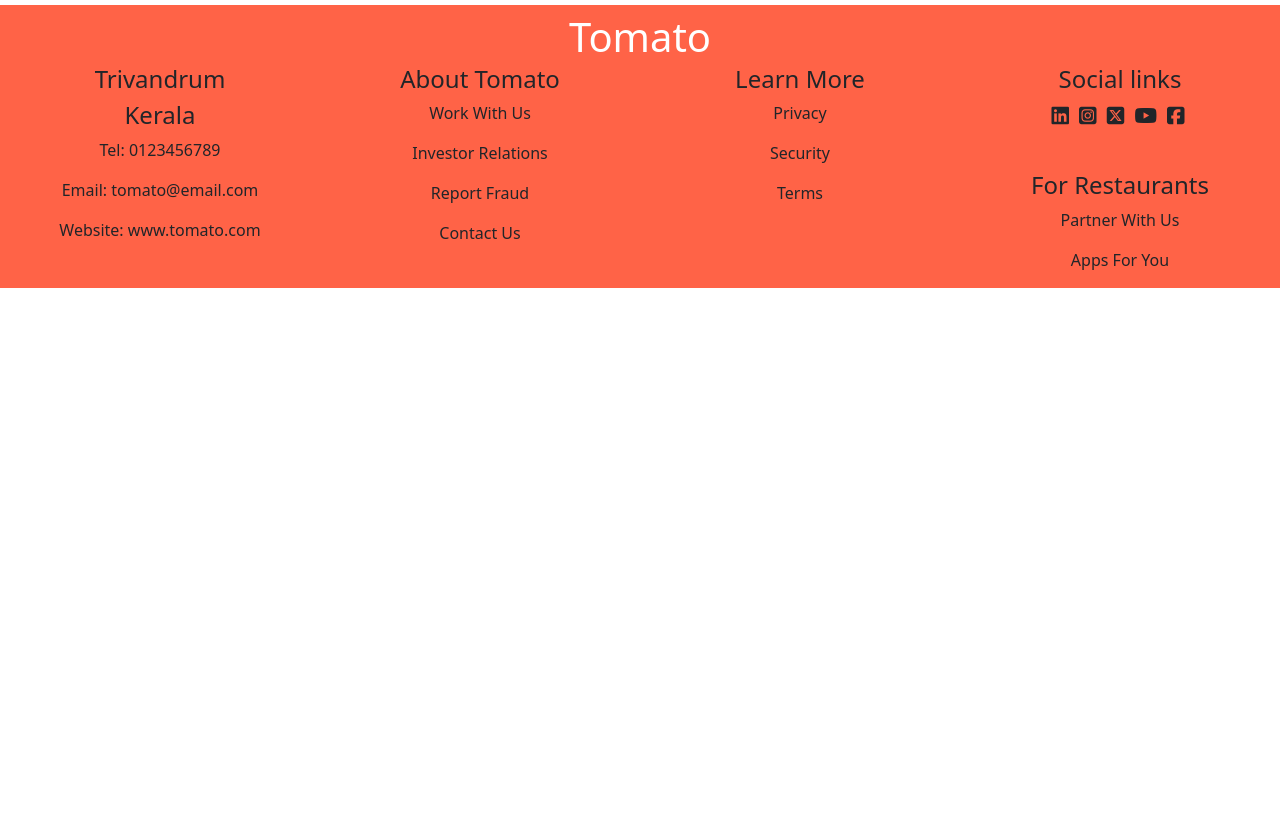
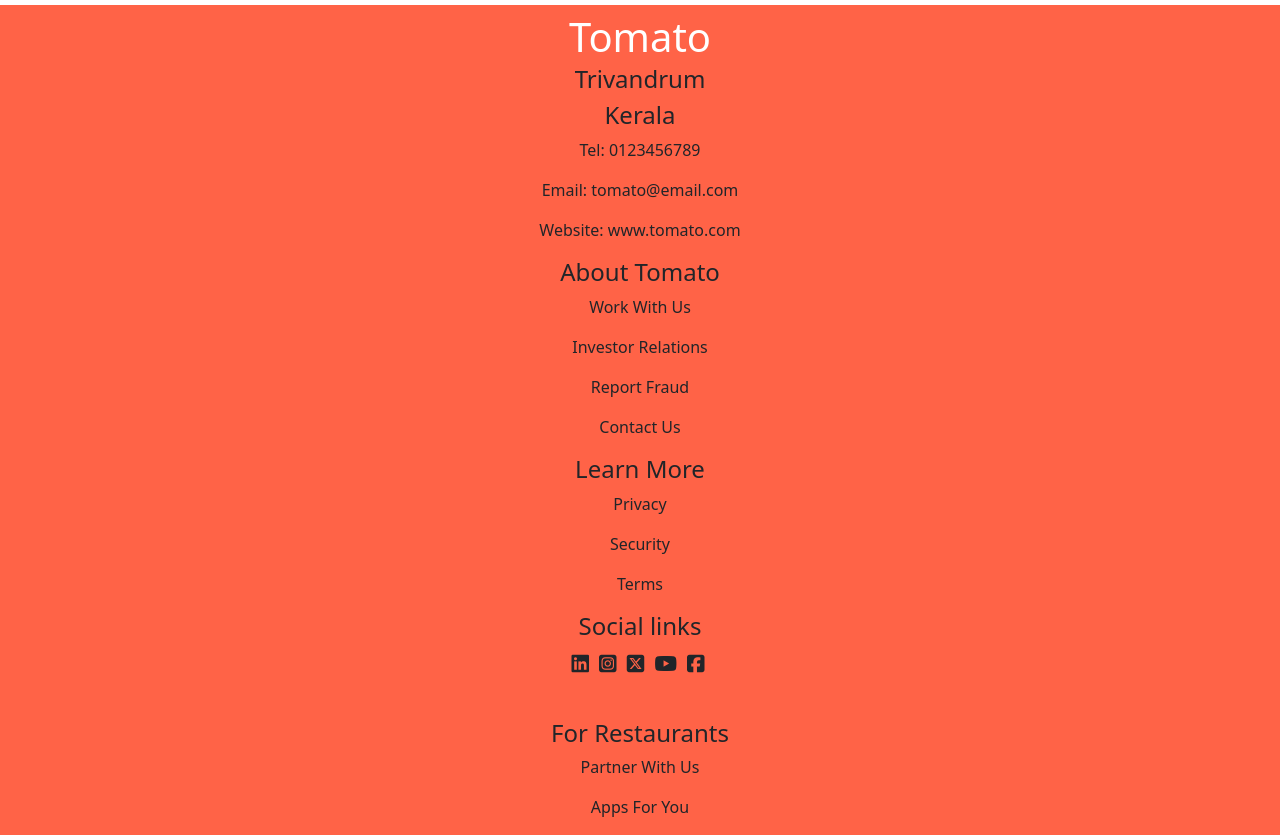
Before and after one commit to ashok4822/RestaurantTomato, a plain HTML site: page index.html in a window 1280 px wide. Shown: the part 2044-2879 px from the top of the page. Before the commit the page ends 2332 px from the top, so only its background shows below. Drawn offline with nearby package versions, Linux system fonts and the light colour scheme.

Commit message:
Update index.html

```diff
--- a/index.html
+++ b/index.html
@@ -237,14 +237,15 @@
       <div class="container-fluid text-center " id="footer">
         <div class="row ">
           <h1 class="text-center footer-tomato mt-2 mb-1">Tomato</h1>
-            <div class="col-3 ">
+          <div class="footer-cont">
+            <div class="address">
                 <h4>Trivandrum</h4>
                 <h4>Kerala</h4>
                 <p>Tel: 0123456789</p>
                 <p>Email: tomato@email.com</p>
                 <p>Website: www.tomato.com</p>
             </div>
-            <div class="col-3">
+            <div class="about">
                 <h4>About Tomato</h4>
                 <!-- <p>Who We Are</p> -->
                 <!-- <p>Blog</p> -->
@@ -254,13 +255,13 @@
                 <!-- <p>Press Kit</p> -->
                 <p>Contact Us</p>
             </div>
-            <div class="col-3">
+            <div class="learn-more">
               <h4>Learn More</h4>
               <p>Privacy</p>
               <p>Security</p>
               <p>Terms</p>
             </div>
-            <div class="col-3">
+            <div class="social">
                 <h4>Social links</h4>
                 <ul class="social-icons">
                   <li><i class="fa-brands fa-linkedin"></i></li>
@@ -274,6 +275,7 @@
                 <p>Partner With Us</p>
                 <p>Apps For You</p>
             </div>
+          </div>
 
             <!-- <div class="col-3">
               <iframe src="https://www.google.com/maps/embed?pb=!1m18!1m12!1m3!1d1172.9040536807781!2d76.86301749302991!3d8.580297010418331!2m3!1f0!2f0!3f0!3m2!1i1024!2i768!4f13.1!3m3!1m2!1s0x3b05bf754f94a463%3A0x512af64fbde6e190!2sBrototype%20Trivandrum!5e0!3m2!1sen!2sin!4v1741366419859!5m2!1sen!2sin" width="600" height="450" style="border:0;" allowfullscreen="" loading="lazy" referrerpolicy="no-referrer-when-downgrade"></iframe>
```
